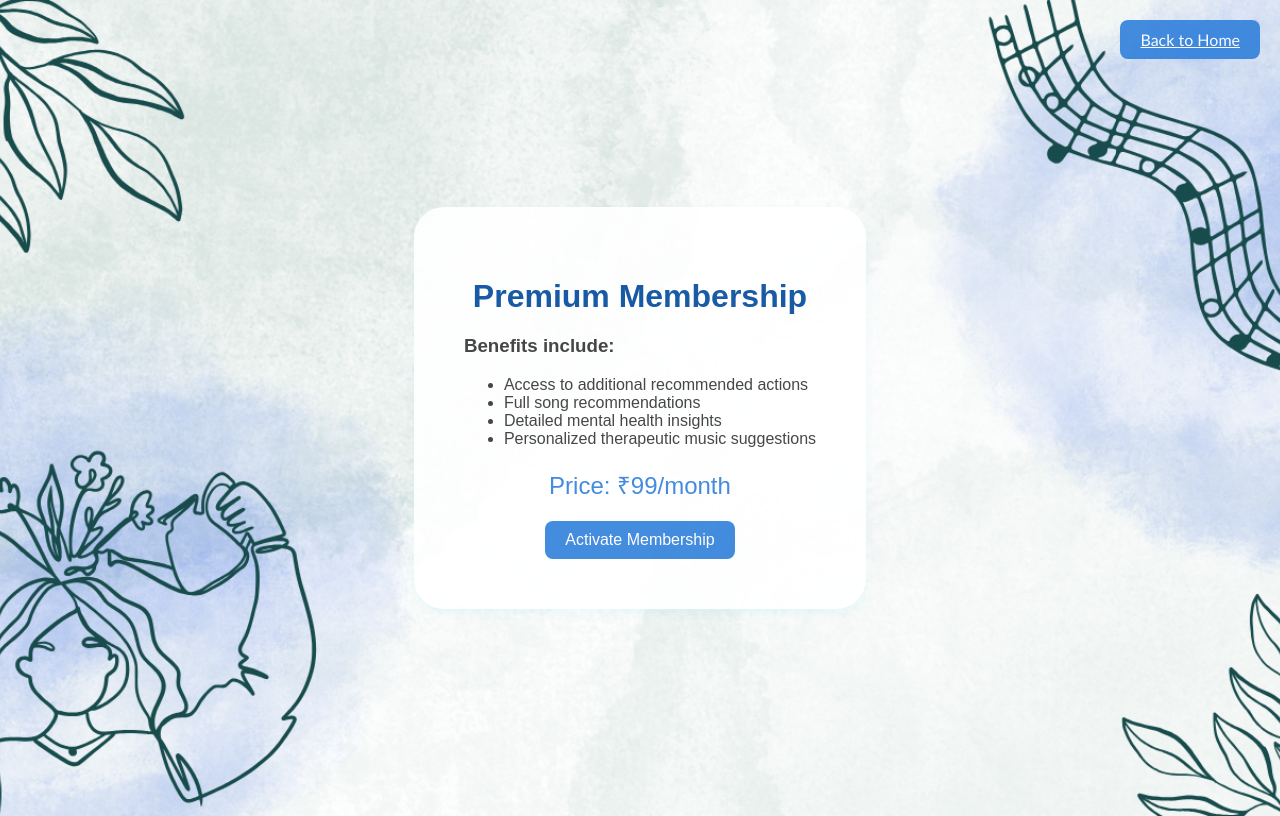
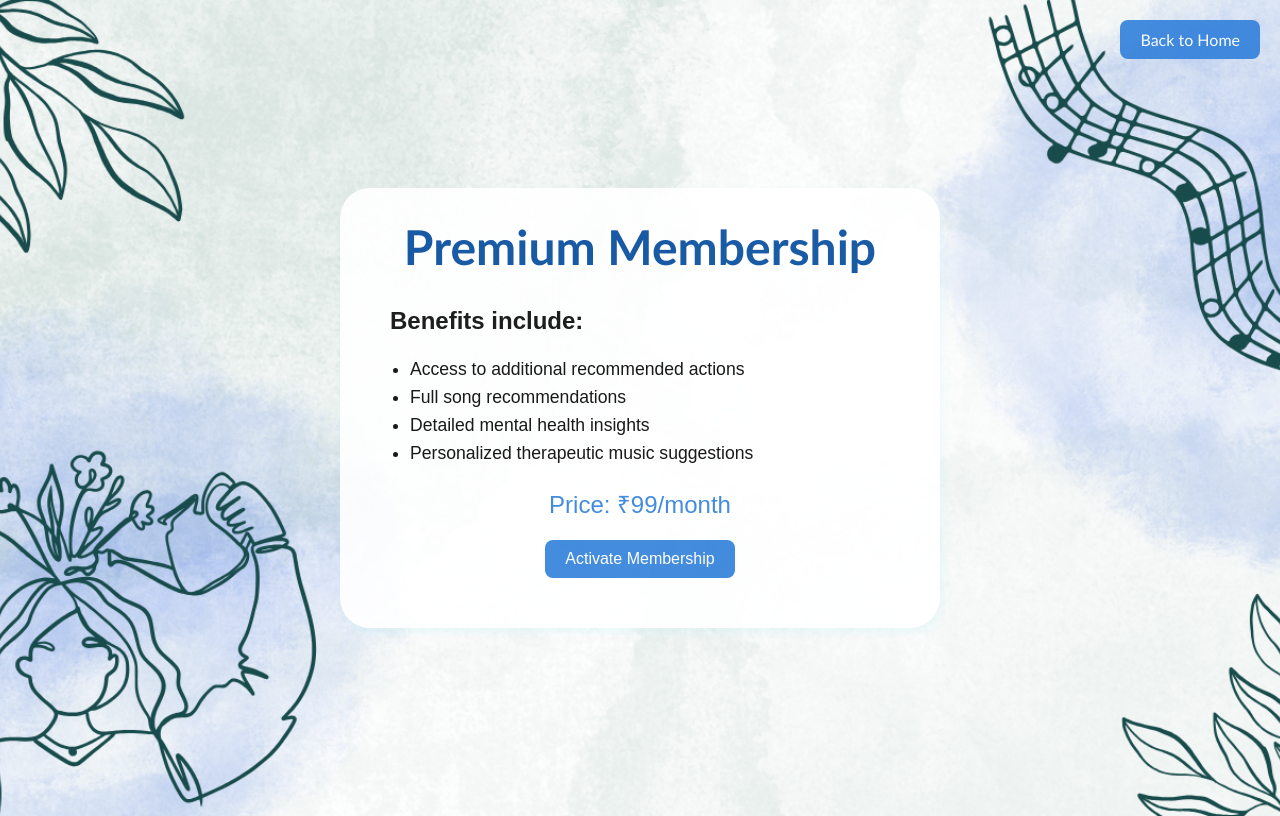
Before and after one commit to Shreyaa5/Mental-Therapy-through-Song-Mood-Classification, a Flask app: template templates/membership.html in a window 1280 px wide. Run offline with Flask 3, Linux system fonts and the light colour scheme; the template is opened without the code that fills it, so the values that code supplies are empty; some libraries are stand-ins or nearby versions.

Commit message:
modified

```diff
--- a/templates/membership.html
+++ b/templates/membership.html
@@ -20,21 +20,31 @@
             min-height: 100vh;
         }
         .container {
-            max-width: 800px;
+            min-width: 500px;
+            max-width: max-content;
             padding: 50px;
             background: rgb(255, 255, 255);
             border-radius: 30px;
-            box-shadow: 0 4px 10px rgba(82, 222, 238, 0.1);
+            box-shadow: 2px 4px 10px rgba(82, 222, 238, 0.1);
             opacity: 0.90;
             text-align: center;
         }
         h1 {
             color: #00499c;
-            margin-bottom: 20px;
+            margin-top: -20px;
+            font-family: 'Gill Sans', 'Gill Sans MT', Calibri, 'Trebuchet MS', sans-serif;
+            font-size: 3rem;
+        }
+
+        h2 {
+            color: #060606;
+            margin-top: 10px;
+            font-size: 1.5rem;
         }
         .benefits {
             text-align: left;
-            margin: 20px 0;
+            margin-top: 15px;
+            color: #060606;
         }
         .price {
             font-size: 24px;
@@ -59,6 +69,7 @@
         }
 
         .back-btn {
+            text-decoration: none; /* Remove underline from link */
             position: absolute; /* Allow placement relative to the page */
             top: 20px; /* Distance from the top of the page */
             right: 20px; /* Distance from the right of the page */
@@ -79,6 +90,19 @@
             box-shadow: 0 6px 12px rgba(0, 0, 0, 0.3); /* Enhance shadow on hover */
         }
 
+        ul {
+            list-style-type: disc; /* Adds default bullet points */
+            padding-left: 20px;    /* Indents the list for proper alignment */
+            margin: 20px 0;        /* Adds spacing around the list */
+            text-align: left;      /* Ensures left alignment */
+            font-size: 1.1rem;
+            color: black;
+        }
+
+        ul li {
+            line-height: 1.6;      /* Adjust line spacing for readability */
+        }
+
 
 
     </style>
@@ -87,7 +111,7 @@
     <div class="container">
         <h1>Premium Membership</h1>
         <div class="benefits">
-            <h3>Benefits include:</h3>
+            <h2>Benefits include:</h2>
             <ul>
                 <li>Access to additional recommended actions</li>
                 <li>Full song recommendations</li>
```
Lines whose indentation alone changed are shown as unchanged.
